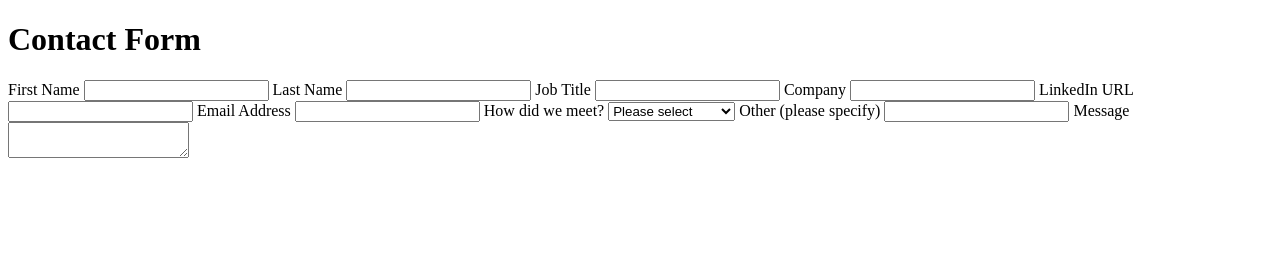
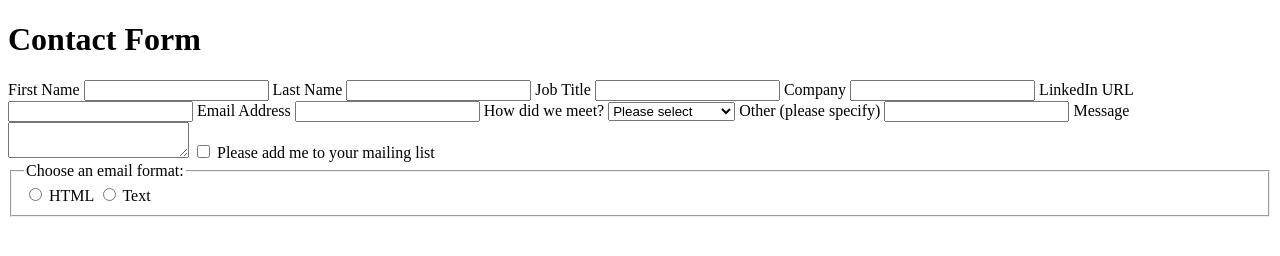
Before and after one commit to Toshia000/contact-form, a website: page views/contact-form.html in a window 1280 px wide. Drawn offline with Linux system fonts and the light colour scheme.

Commit message:
Add inputs for mailing list and preferred email format

```diff
--- a/views/contact-form.html
+++ b/views/contact-form.html
@@ -41,6 +41,19 @@
 
     <label for="message">Message</label>
     <textarea id="message" name="message"></textarea>
+
+    <input type="checkbox" id="mailing-list" name="mailing-list">
+    <label for="mailing-list">Please add me to your mailing list</label>
+
+    <fieldset>
+      <legend>Choose an email format:</legend>
+
+      <input type="radio" id="html" name="email-format" value="html">
+      <label for="html">HTML</label>
+
+      <input type="radio" id="text" name="email-format" value="text">
+      <label for="text">Text</label>
+    </fieldset>
   </form>
 </body>
 </html>
```
